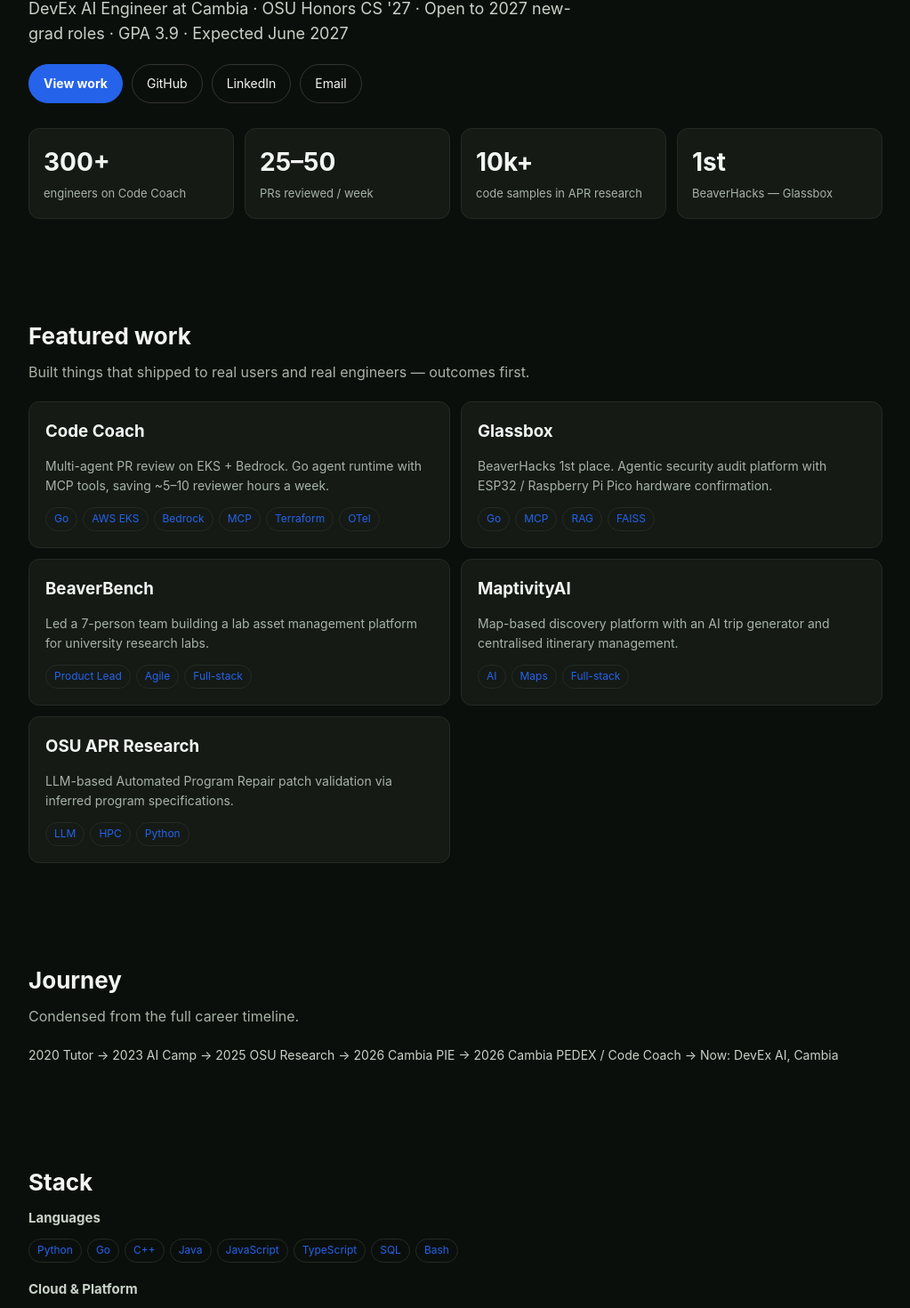
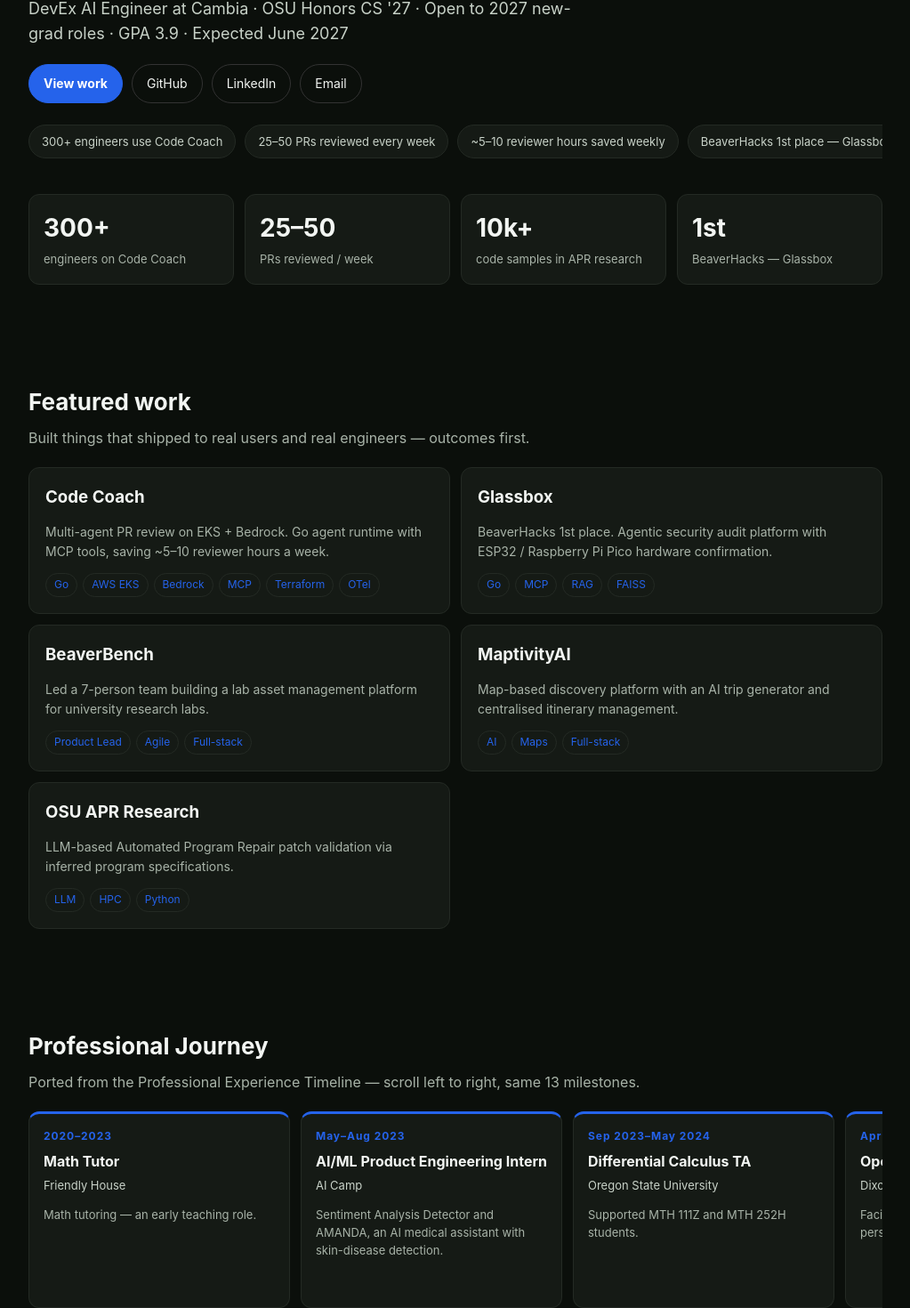
Before and after one commit to Farzaanw/Personal-Webpage, a React (Vite) app in the folder frontend/: page / in a window 1280 px wide. Shown: the part 274-1744 px from the top of the page at 89% size, without its empty margins (128-1151 px from the left). Built offline with nearby package versions, Linux system fonts and the light colour scheme.

Commit message:
Rebuild: add highlights reel and port Professional Experience Timeline as scrollable journey

```diff
--- a/frontend/src/data/siteContent.js
+++ b/frontend/src/data/siteContent.js
@@ -10,6 +10,18 @@
     { value: "10k+", label: "code samples in APR research" },
     { value: "1st", label: "BeaverHacks — Glassbox" },
   ],
+  highlights: [
+    "300+ engineers use Code Coach",
+    "25–50 PRs reviewed every week",
+    "~5–10 reviewer hours saved weekly",
+    "BeaverHacks 1st place — Glassbox",
+    "HackUp 3rd of 70+ teams — LectureLife",
+    "Led a 7-person team — BeaverBench",
+    "10,000+ code samples curated for APR research",
+    "Open-source OTel telemetry framework for AI tooling",
+    "Shipped Code Coach from POC to production",
+    "Presented at org-wide engineering demos",
+  ],
   featured: [
     { title: "Code Coach", summary: "Multi-agent PR review on EKS + Bedrock. Go agent runtime with MCP tools, saving ~5–10 reviewer hours a week.", stack: ["Go", "AWS EKS", "Bedrock", "MCP", "Terraform", "OTel"] },
     { title: "Glassbox", summary: "BeaverHacks 1st place. Agentic security audit platform with ESP32 / Raspberry Pi Pico hardware confirmation.", stack: ["Go", "MCP", "RAG", "FAISS"] },
@@ -18,6 +30,21 @@
     { title: "OSU APR Research", summary: "LLM-based Automated Program Repair patch validation via inferred program specifications.", stack: ["LLM", "HPC", "Python"] },
   ],
   journey: ["2020 Tutor", "2023 AI Camp", "2025 OSU Research", "2026 Cambia PIE", "2026 Cambia PEDEX / Code Coach", "Now: DevEx AI, Cambia"],
+  journeyTimeline: [
+    { date: "2020–2023", title: "Math Tutor", org: "Friendly House", summary: "Math tutoring — an early teaching role." },
+    { date: "May–Aug 2023", title: "AI/ML Product Engineering Intern", org: "AI Camp", summary: "Sentiment Analysis Detector and AMANDA, an AI medical assistant with skin-disease detection." },
+    { date: "Sep 2023–May 2024", title: "Differential Calculus TA", org: "Oregon State University", summary: "Supported MTH 111Z and MTH 252H students." },
+    { date: "Apr 2024–Apr 2025", title: "Operations Representative", org: "Dixon Recreation Center, OSU", summary: "Facility access, memberships, and in-person user support." },
+    { date: "2025–Present", title: "Undergraduate AI Researcher", org: "OSU SWE Department", summary: "LLM-based APR patch validation via inferred program specs, built on 10,000+ code samples." },
+    { date: "Summer 2025", title: "Front Desk Associate", org: "TopGolf", summary: "Front desk and guest experience." },
+    { date: "Oct–Dec 2025", title: "Product Lead / Developer", org: "BeaverBench, OSU SWE Team Project", summary: "Led a 7-person team building a lab asset management platform." },
+    { date: "Key moment", title: "HackUp — 3rd Place, First Hackathon", org: "University of Portland", summary: "LectureLife, a Claude-powered slide platform built in 24 hours. Date not on record." },
+    { date: "Apr 2026", title: "BeaverHacks — 1st Place, Glassbox", org: "Oregon State University", summary: "Agentic security audit platform with ESP32 hardware confirmation." },
+    { date: "2026", title: "Platform Engineering — PIE", org: "Cambia Health Solutions", summary: "EventBridge stale-cache scheduler, Datadog VPC IP-exhaustion monitoring, presented at engineering demos." },
+    { date: "2026", title: "Platform / DevEx — PEDEX, Code Coach", org: "Cambia Health Solutions", summary: "Code Coach from POC to production: multi-agent PR review on EKS + Bedrock." },
+    { date: "Side projects", title: "Teachly + MaptivityAI", org: "Personal projects", summary: "Full-stack education platform and a map-based AI trip generator." },
+    { date: "Sep 2026–Mar 2027", title: "DevEx AI Engineer (Contractor)", org: "Cambia Health Solutions", summary: "Productizing Code Coach, Bedrock AgentCore migration, guiding Maturity Matrix and Living Documentation agents." },
+  ],
   skills: {
     languages: ["Python", "Go", "C++", "Java", "JavaScript", "TypeScript", "SQL", "Bash"],
     cloud: ["AWS", "Kubernetes (EKS)", "Terraform", "Docker", "CircleCI / ArgoCD", "OpenTelemetry"],
--- a/frontend/src/pages/RebuildHome.jsx
+++ b/frontend/src/pages/RebuildHome.jsx
@@ -28,6 +28,9 @@
             <a href="https://www.linkedin.com/in/fw-35a844245" target="_blank" rel="noopener noreferrer">LinkedIn</a>
             <a href="mailto:farzaanw@gmail.com">Email</a>
           </div>
+          <div className="rb-reel" aria-label="Highlights reel">
+            {siteContent.highlights.map((h) => (<span className="rb-reel-item" key={h}>{h}</span>))}
+          </div>
           <div className="rb-metrics">
             {siteContent.metrics.map((m) => (
               <div className="rb-metric" key={m.label}>
@@ -53,9 +56,18 @@
         </section>
 
         <section id="journey" className="rb-section">
-          <h2 className="rb-h2">Journey</h2>
-          <p className="rb-lede">Condensed from the full career timeline.</p>
-          <div className="rb-journey">{siteContent.journey.join('  →  ')}</div>
+          <h2 className="rb-h2">Professional Journey</h2>
+          <p className="rb-lede">Ported from the Professional Experience Timeline — scroll left to right, same 13 milestones.</p>
+          <div className="rb-timeline">
+            {siteContent.journeyTimeline.map((j) => (
+              <article className="rb-timeline-card" key={j.title}>
+                <div className="rb-timeline-date">{j.date}</div>
+                <h3>{j.title}</h3>
+                <div className="rb-timeline-org">{j.org}</div>
+                <p>{j.summary}</p>
+              </article>
+            ))}
+          </div>
         </section>
 
         <section id="skills" className="rb-section">
--- a/frontend/src/styles/Rebuild.css
+++ b/frontend/src/styles/Rebuild.css
@@ -37,3 +37,11 @@
   .rb-metrics { grid-template-columns: 1fr 1fr; }
   .rb-grid { grid-template-columns: 1fr; }
 }
+.rb-reel { display: flex; gap: 10px; overflow-x: auto; margin-top: 20px; padding: 4px 2px 12px; scroll-snap-type: x mandatory; }
+.rb-reel-item { flex: 0 0 auto; scroll-snap-align: start; background: #151A15; border: 1px solid #242A24; border-radius: 999px; padding: 8px 14px; font-size: 13px; color: #C8D2C8; white-space: nowrap; }
+.rb-timeline { display: flex; gap: 12px; overflow-x: auto; padding-bottom: 12px; }
+.rb-timeline-card { flex: 0 0 260px; background: #151A15; border: 1px solid #242A24; border-top: 3px solid #2563EB; border-radius: 12px; padding: 16px; }
+.rb-timeline-date { font-size: 12px; letter-spacing: .08em; color: #2563EB; font-weight: 700; }
+.rb-timeline-card h3 { margin: 6px 0 4px; font-size: 16px; }
+.rb-timeline-org { font-size: 13px; color: #C8D2C8; }
+.rb-timeline-card p { font-size: 13px; color: #A8B3A8; }
```
